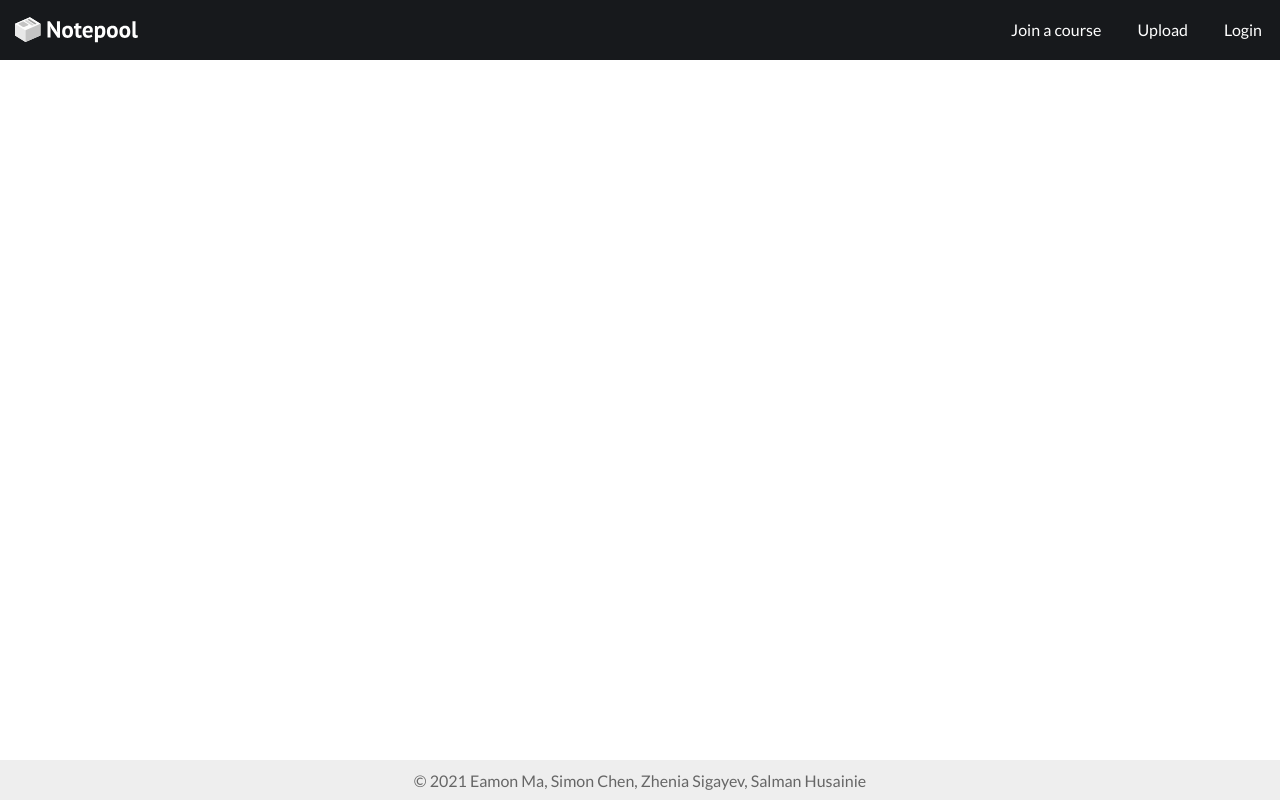
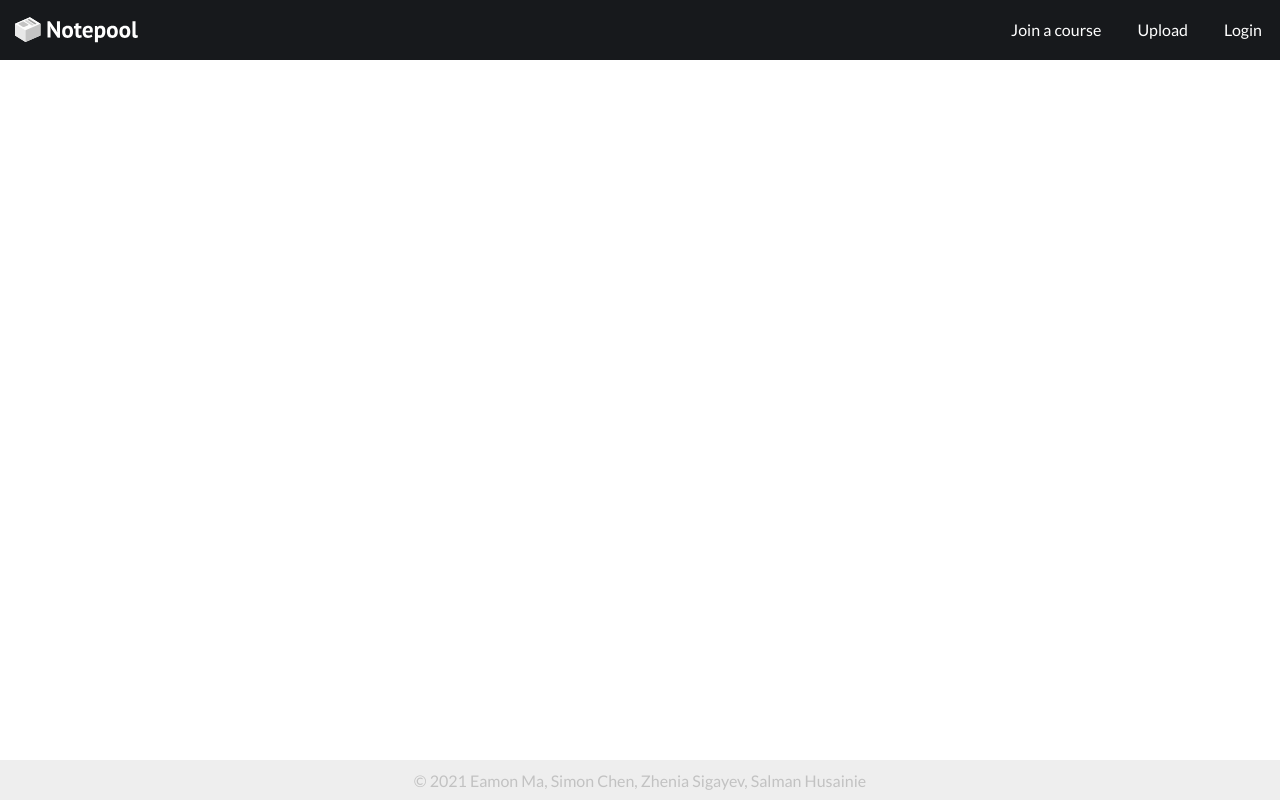
Before and after one commit to eamonma/notepool, a React (Create React App) app in the folder client/: page / in a window 1280 px wide. Built offline with nearby package versions, Linux system fonts and the light colour scheme.

Commit message:
Change footer text colour
so useful

```diff
--- a/client/src/styles/settings.scss
+++ b/client/src/styles/settings.scss
@@ -21,4 +21,4 @@ $tertiary: rgb(238, 238, 238);
 $safety: #419c1d;
 $danger: #cf1d1d;
 
-$footer-text: #666666;
+$footer-text: #c2c2c2;
```
